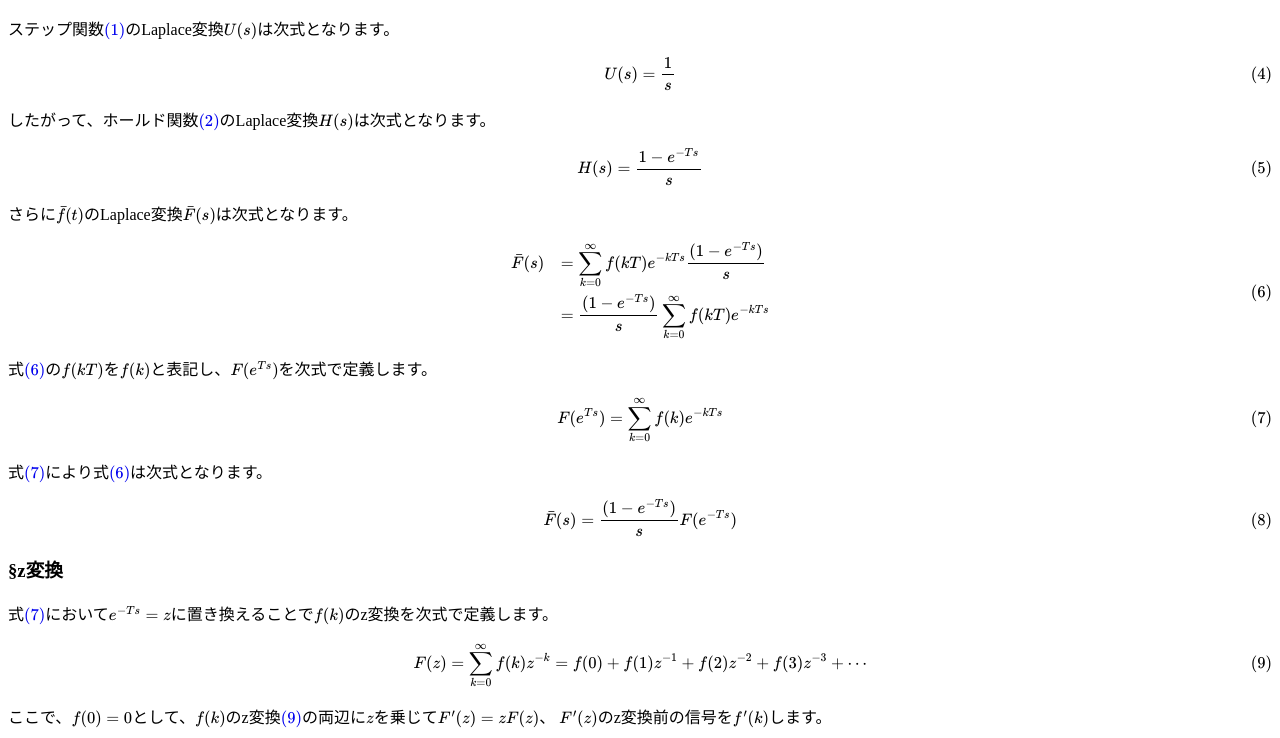
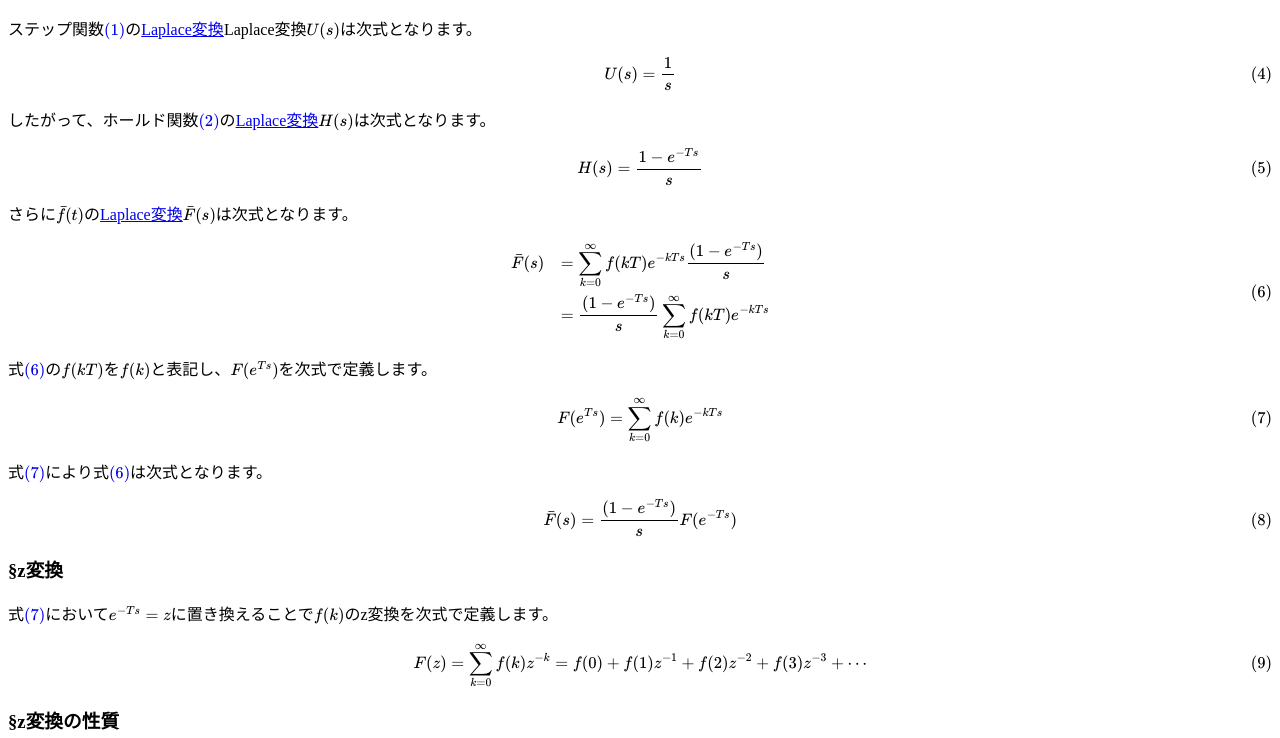
Before and after one commit to AoyamaKohbo/zTrans, a plain HTML site: page index.html in a window 1280 px wide. Shown: the part 527-1265 px from the top of the page. Drawn offline with nearby package versions, Linux system fonts and the light colour scheme; some packages are replaced by stand-ins of ours.

Commit message:
Add files via upload

```diff
--- a/index.html
+++ b/index.html
@@ -59,17 +59,17 @@
     \end{align}
 
     <h3>§ステップ関数と零次ホールド関数のLaplace変換</h3>
-    <p>ステップ関数\eqref{eq:StepFunc}のLaplace変換\(U(s)\)は次式となります。</p>
+    <p>ステップ関数\eqref{eq:StepFunc}の<a href="https://aoyamakohbo.github.io/Laplace/">Laplace変換</a>Laplace変換\(U(s)\)は次式となります。</p>
     \begin{align}
       U(s) = \frac{1}{s} \label{eq:StepLaplace}
     \end{align}
 
-    <p>したがって、ホールド関数\eqref{eq:HoldFunc}のLaplace変換\(H(s)\)は次式となります。</p>
+    <p>したがって、ホールド関数\eqref{eq:HoldFunc}の<a href="https://aoyamakohbo.github.io/Laplace/">Laplace変換</a>\(H(s)\)は次式となります。</p>
     \begin{align}
       H(s) = \frac{1-e^{-Ts}}{s} \label{eq:HoldLaplace}
     \end{align}
 
-    <p>さらに\(\bar f(t)\)のLaplace変換\(\bar F(s)\)は次式となります。</p>
+    <p>さらに\(\bar f(t)\)の<a href="https://aoyamakohbo.github.io/Laplace/">Laplace変換</a>\(\bar F(s)\)は次式となります。</p>
     \begin{align}
       \left.
        \begin{array}{@{\,}rl}
@@ -95,8 +95,9 @@
       F(z) = \sum_{k=0}^\infty f(k)z^{-k} = f(0) + f(1)z^{-1} + f(2)z^{-2} + f(3) z^{-3}+ \cdots  \label{eq:zTrans}
     \end{align}
 
+  <h3>§z変換の性質</h3>
     <p>ここで、\(f(0)=0\)として、\(f(k)\)のz変換\eqref{eq:zTrans}の両辺に\(z\)を乗じて\(F^\prime(z)=zF(z)\)、
-      \(F^\prime(z)\)のz変換前の信号を\(f^\prime(k)\)します。</p>
+      \(F^\prime(z)\)のz変換前の信号を\(f^\prime(k)\)とします。</p>
     \begin{align}
       F^\prime(z) = zF(z) = \sum_{k=0}^\infty f(k+1)z^{-k} = \sum_{k=0}^\infty f^\prime(k)z^{-k} \label{eq:zTrans3}
     \end{align}
```
